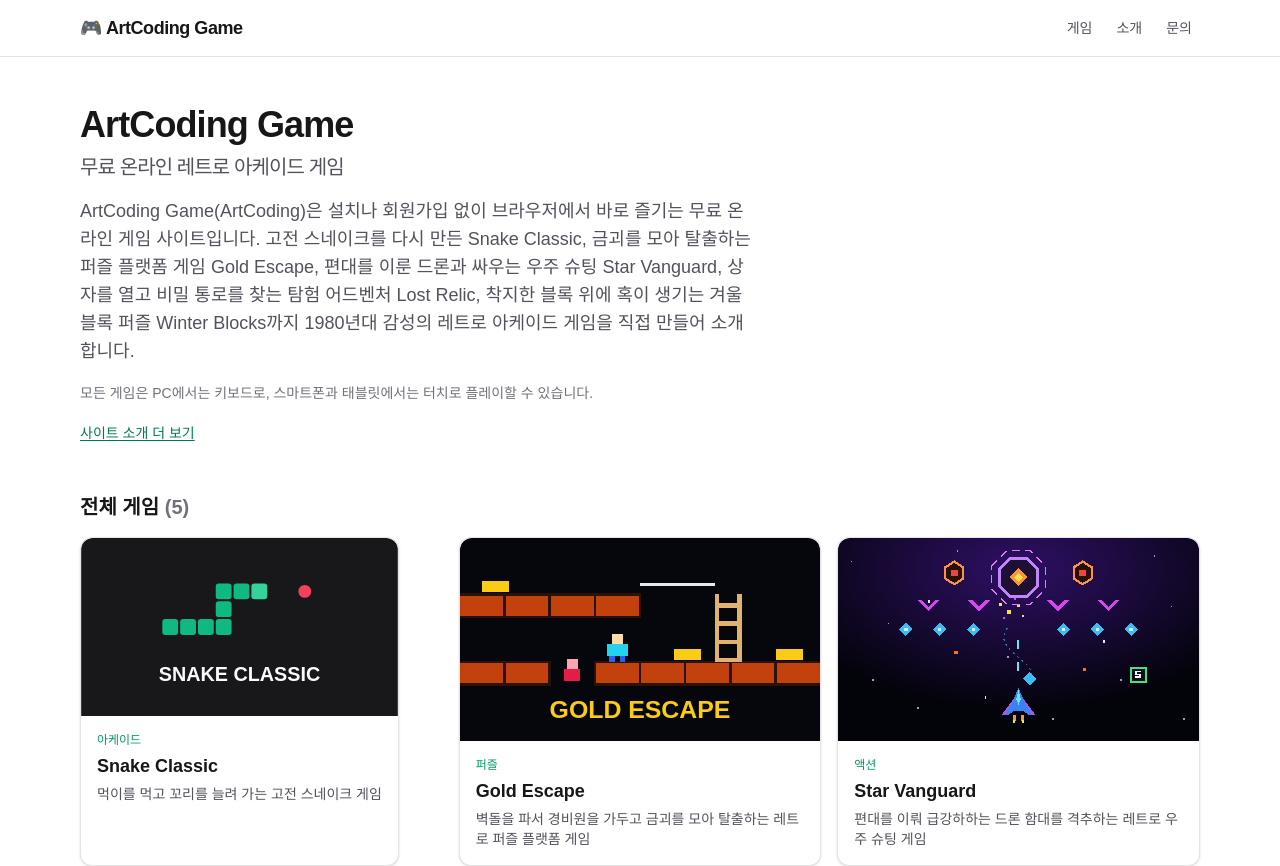
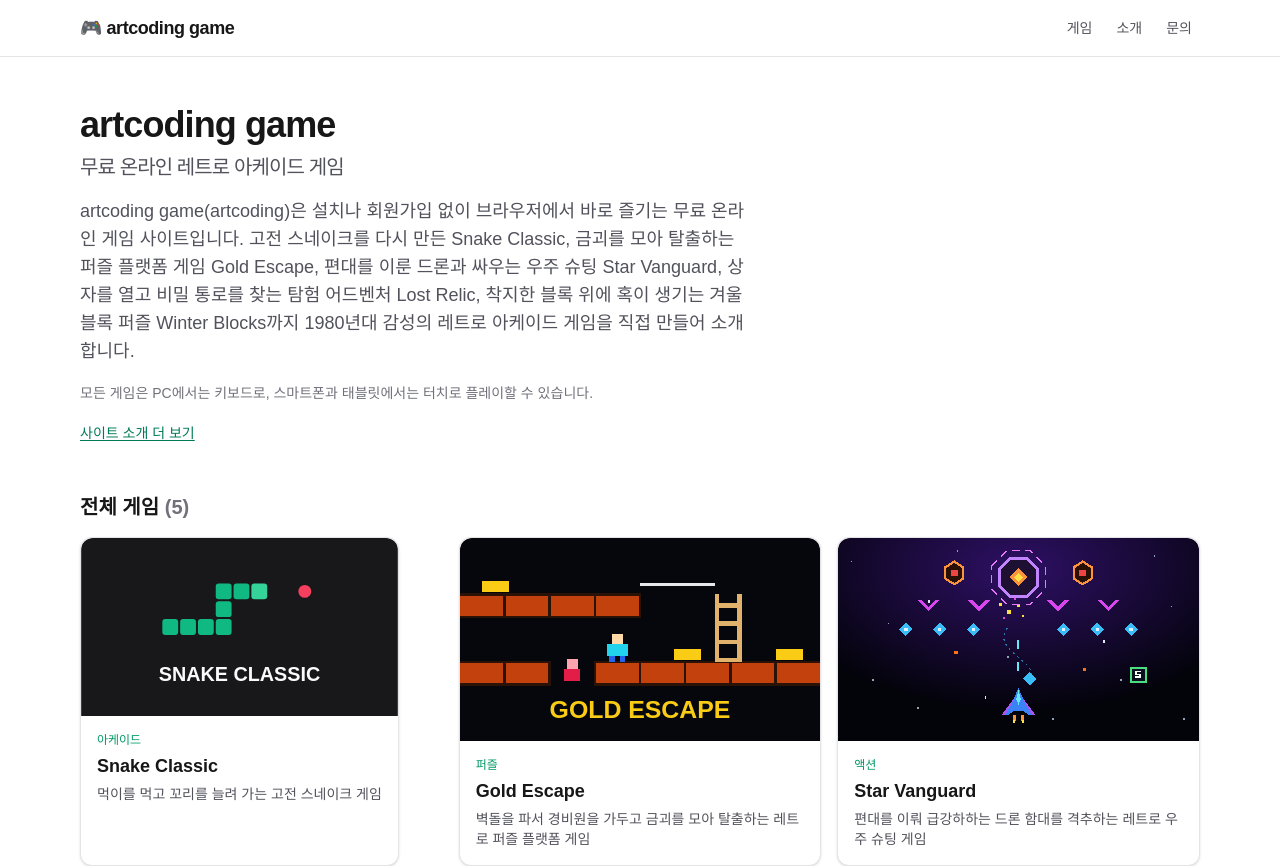
Before and after one commit to artcoding93/my-game-hub, a Next.js app: page / in a window 1280 px wide. Shown: the top 866 px of the page. Built offline with nearby package versions, Linux system fonts and the light colour scheme.

Commit message:
update artcoding words

```diff
--- a/src/app/page.tsx
+++ b/src/app/page.tsx
@@ -17,7 +17,7 @@ export const metadata: Metadata = {
   ...socialMetadata({ title: HOME_TITLE, description: HOME_DESCRIPTION, path: "/" }),
 };
 
-/** 검색엔진이 사이트 이름(ArtCoding Game / ArtCoding)을 알 수 있도록 하는 schema.org WebSite 구조화 데이터. 홈에만 둔다. */
+/** 검색엔진이 사이트 이름(artcoding game / artcoding)을 알 수 있도록 하는 schema.org WebSite 구조화 데이터. 홈에만 둔다. */
 function WebSiteJsonLd() {
   const jsonLd = {
     "@context": "https://schema.org",
--- a/src/lib/site.ts
+++ b/src/lib/site.ts
@@ -55,8 +55,8 @@ export function absoluteUrl(path: `/${string}`): string {
 
 /** 사이트 전역 설정. 브랜드 표기는 name(공식)·alternateName(보조)만 쓴다. */
 export const siteConfig = {
-  name: "ArtCoding Game",
-  alternateName: "ArtCoding",
+  name: "artcoding game",
+  alternateName: "artcoding",
   /** 메인 페이지 제목에 붙는 한 줄 소개 */
   tagline: "무료 온라인 레트로 아케이드 게임",
   description: "설치 없이 PC와 모바일 브라우저에서 바로 즐기는 무료 레트로 아케이드 게임 모음.",
```
Also changed, not shown: src/app/icon.svg, 1 other file (tests, documents, lock files or other folders).
